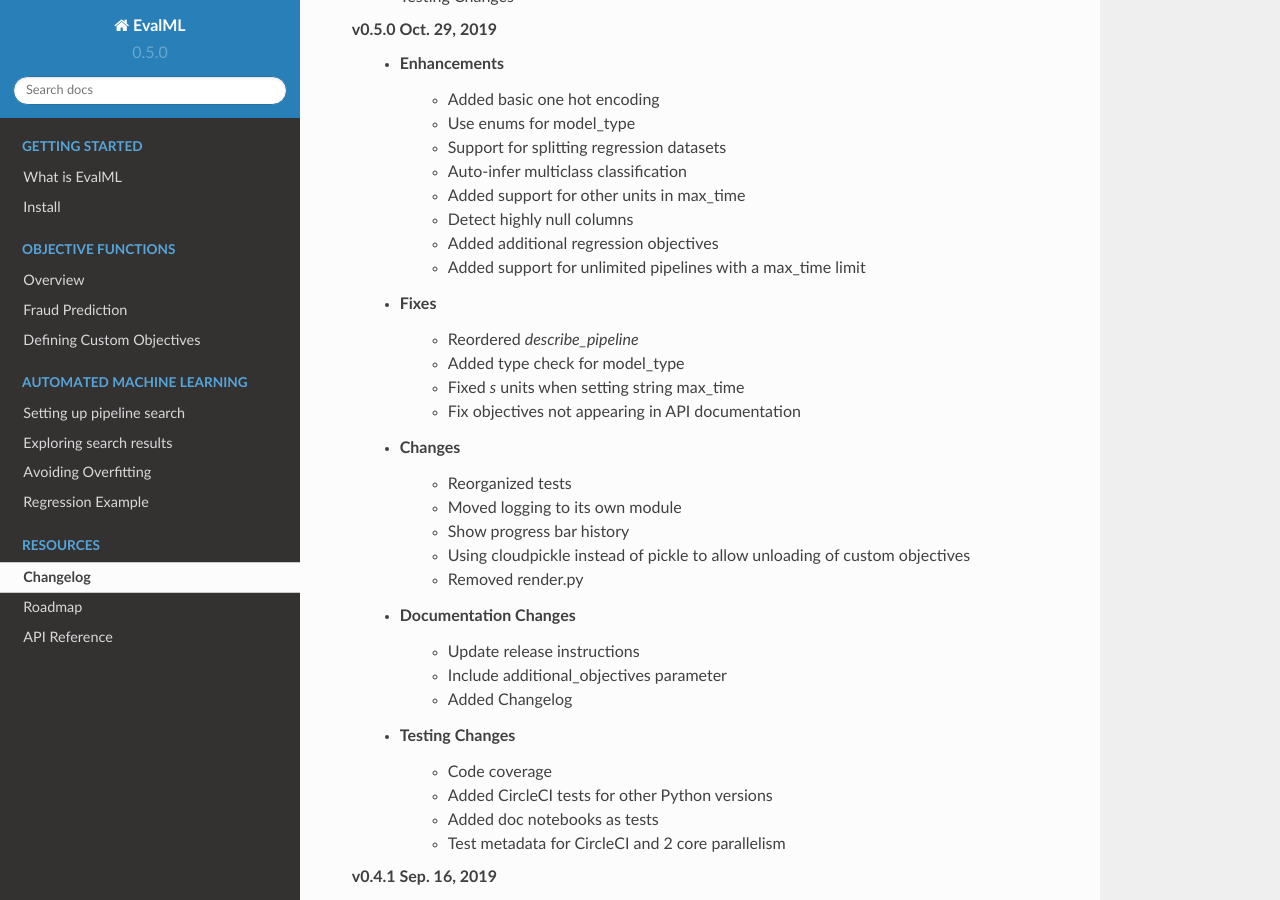
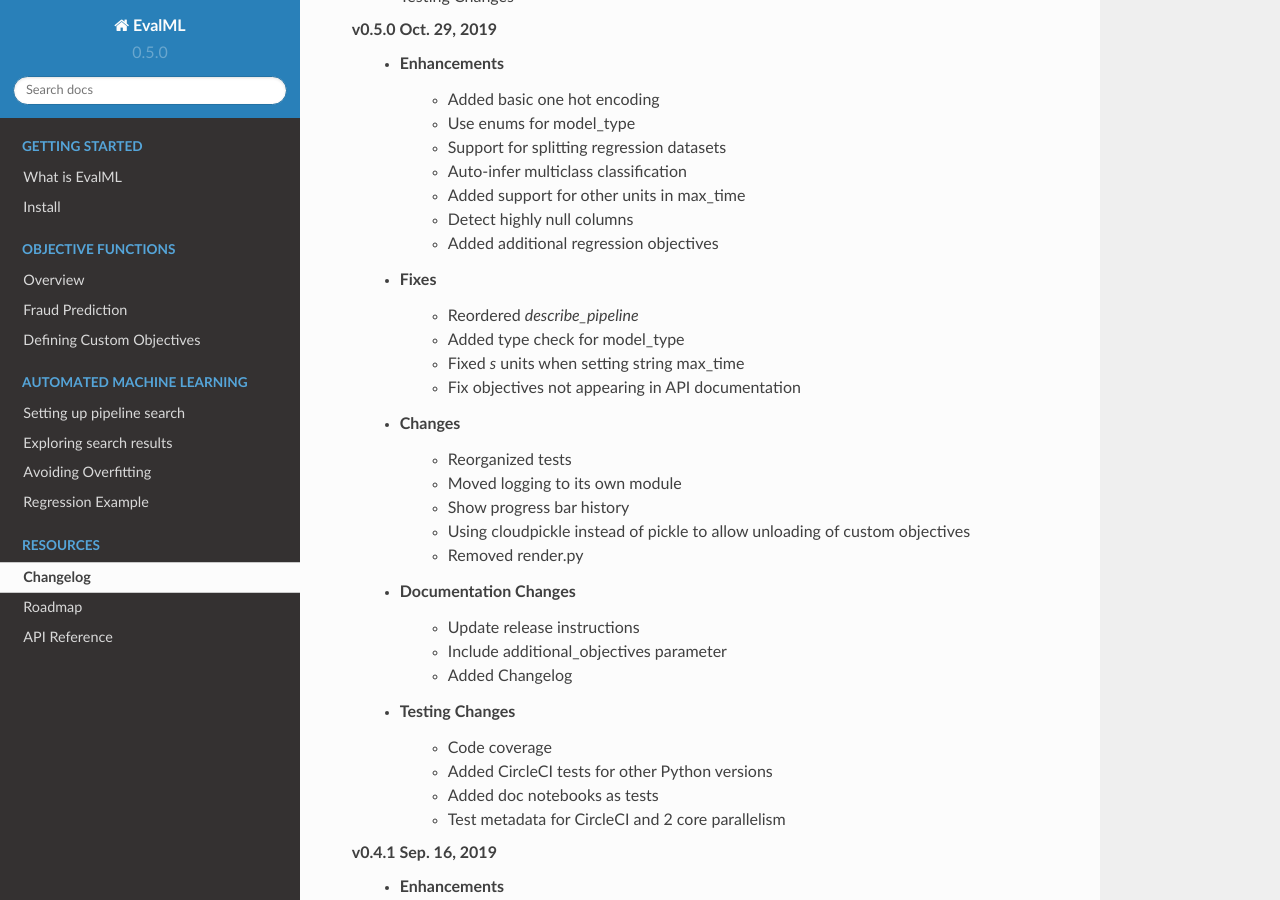
Before and after one commit to alteryx/evalml, a Sphinx documentation site: the page built from docs/source/changelog.rst, in a window 1280 px wide and 900 px high, scrolled down 350 px. Built offline with Sphinx 7.4.7 and the Read the Docs theme 2.0.0, drawn with Linux system fonts in a browser that asks for light colours; pages that are not in the unit, such as notebooks, are missing from menus.

Commit message:
Removed duplicate line

```diff
--- a/docs/source/changelog.rst
+++ b/docs/source/changelog.rst
@@ -19,7 +19,6 @@ Changelog
         * Added support for other units in max_time :pr:`125`
         * Detect highly null columns :pr:`121`
         * Added additional regression objectives :pr:`100`
-        * Added support for unlimited pipelines with a max_time limit :pr:`70`
     * Fixes
         * Reordered `describe_pipeline` :pr:`94`
         * Added type check for model_type :pr:`109`
```
